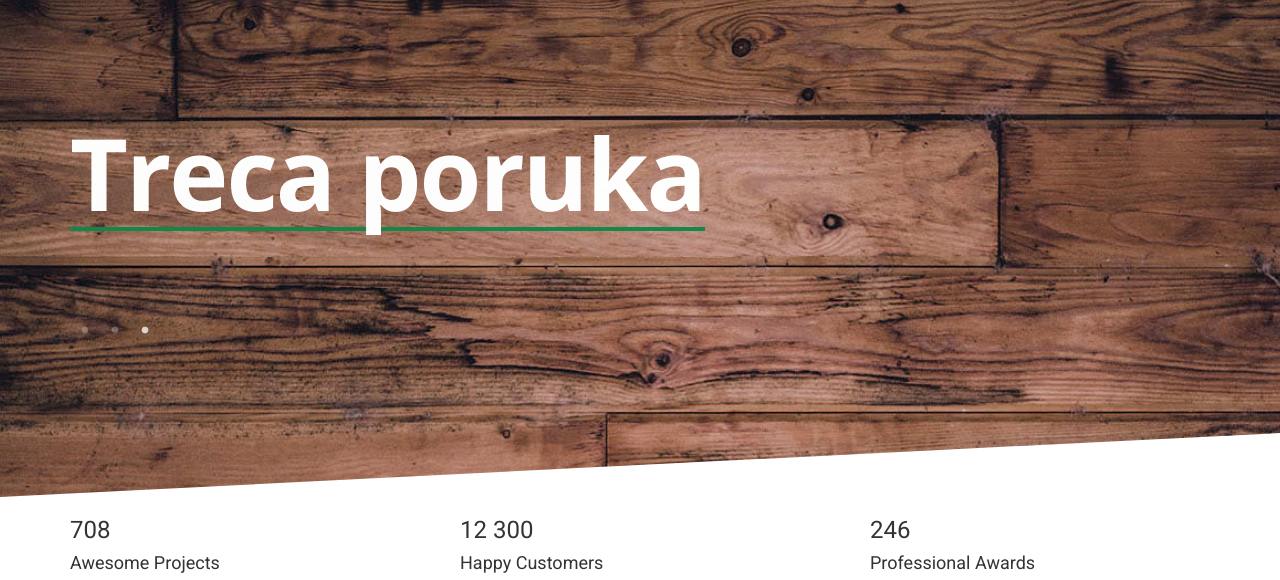
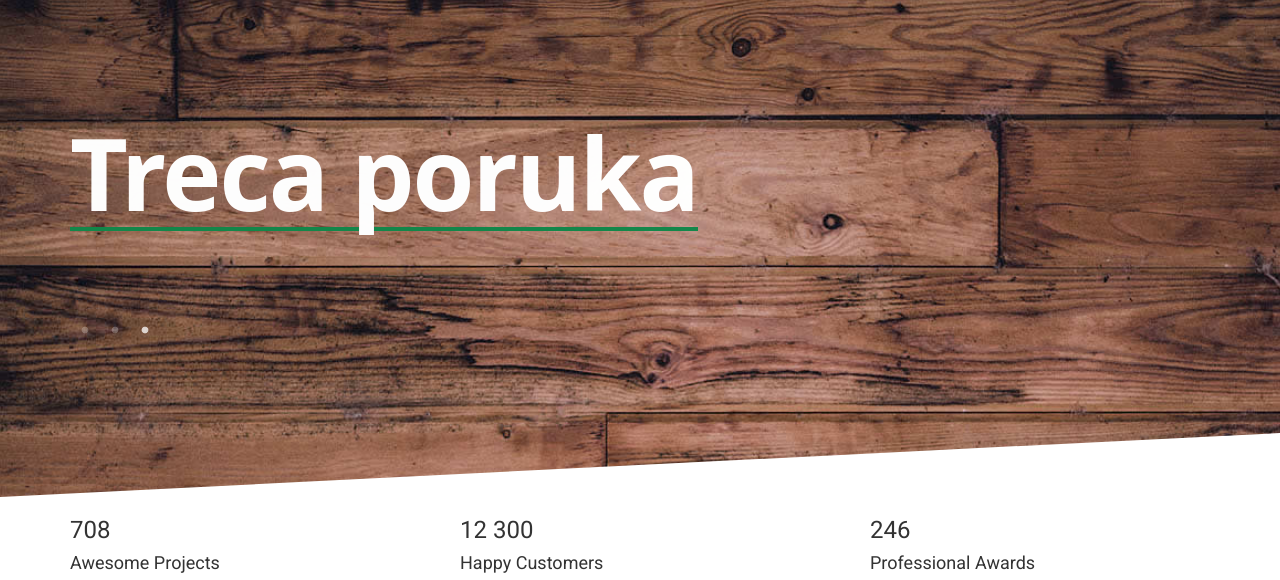
Before and after one commit to BugiDev/dis-website, a website: page src/index.html in a window 1280 px wide. Shown: the part 213-793 px from the top of the page. Drawn offline with nearby package versions, Linux system fonts and the light colour scheme; some packages are replaced by stand-ins of ours; a script that the page names is missing.

Commit message:
Upgraded fonts

```diff
--- a/src/index.html
+++ b/src/index.html
@@ -13,7 +13,7 @@
     <link rel="stylesheet" type="text/css" href="../node_modules/slick-carousel/slick/slick-theme.css">
     <link rel="stylesheet" type="text/css" href="css/style.css">
     <!-- endbuild -->
-    <link href='http://fonts.googleapis.com/css?family=Roboto:400,300,700|Open+Sans:700' rel='stylesheet' type='text/css'>
+    <link href="https://fonts.googleapis.com/css?family=Roboto:300,400,700&amp;subset=latin-ext" rel="stylesheet">
 </head>
 <body>
 
```
